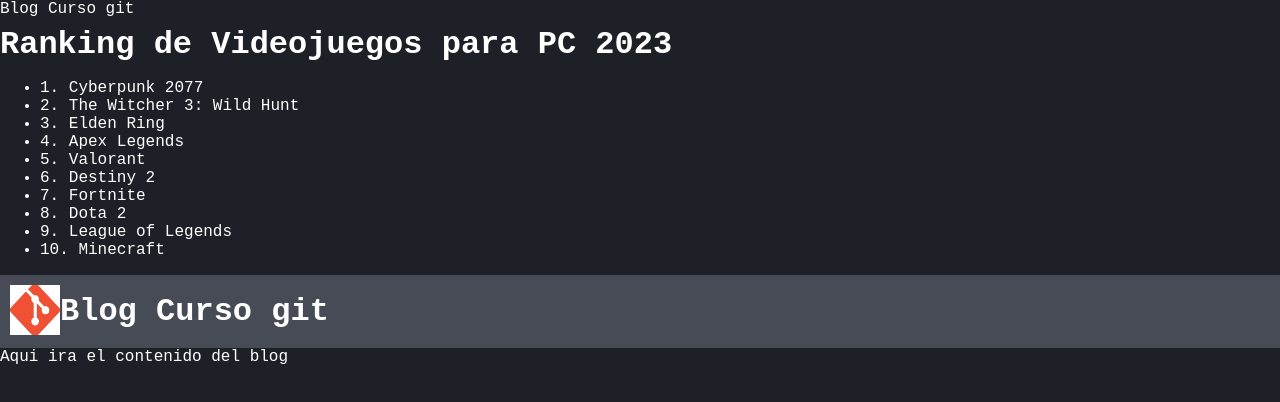
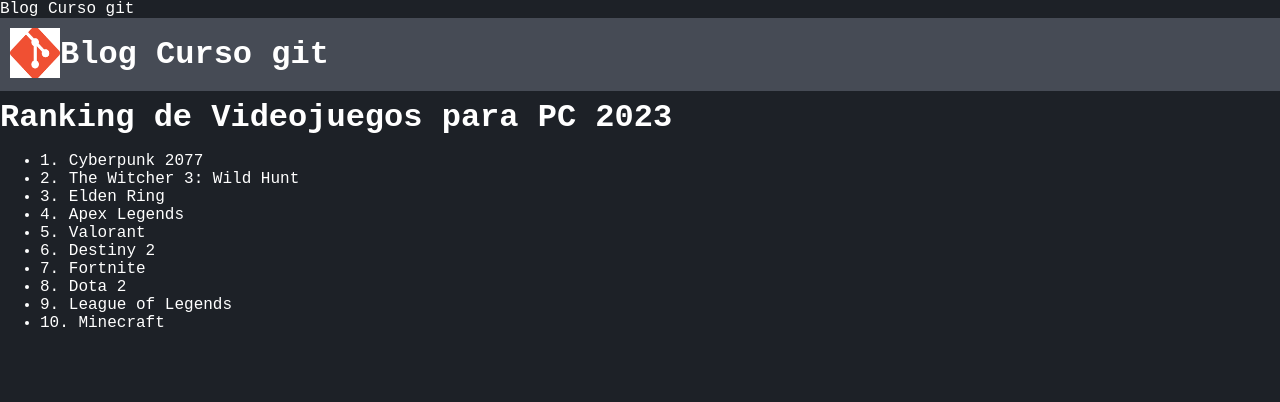
Before and after one commit to Tinzu95/curso-git, a plain HTML site: page index.html in a window 1280 px wide. Drawn offline with Linux system fonts and the light colour scheme; a web font is replaced by a local one.

Commit message:
Acomode todo

```diff
--- a/index.html
+++ b/index.html
@@ -10,6 +10,12 @@
     <title>Blog Curso git</title>
 </head>
 <body>
+
+    <div class="bar">
+        <img class= "logo" src="img/download.png">
+        <h1>Blog Curso git</h1>
+    </div>
+    <div>
         <h1>Ranking de Videojuegos para PC 2023</h1>
         <ul>
         <li>1. Cyberpunk 2077</li>
@@ -23,12 +29,6 @@
         <li>9. League of Legends</li>
         <li>10. Minecraft</li>
         </ul>
-    <div class="bar">
-        <img class= "logo" src="img/download.png">
-        <h1>Blog Curso git</h1>
-    </div>
-    <div>
-        Aqui ira el contenido del blog
     </div>
 </body>
 </html>
```
Lines whose indentation alone changed are shown as unchanged.
